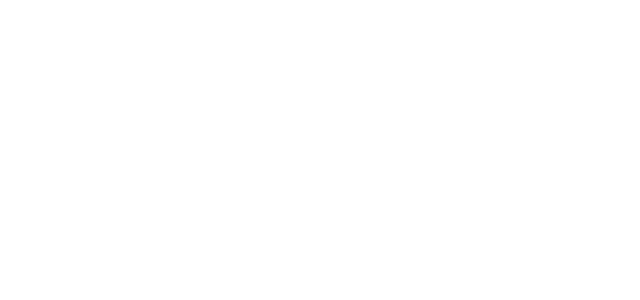
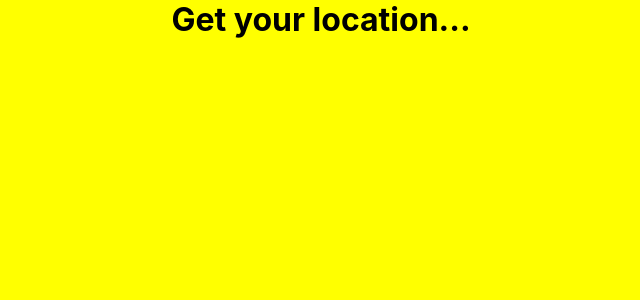
Before and after one commit to kpakula/react-nearest-earthquakes-app, a React (Create React App) app: page / in a window 1280 px wide. Shown: the top 300 px of the page, without its empty margins (319-959 px from the left). Built offline with nearby package versions, Linux system fonts and the light colour scheme.

Commit message:
Refactored main view and add some extra instructions with styles

```diff
--- a/src/App.css
+++ b/src/App.css
@@ -2,18 +2,15 @@
   text-align: center;
 }
 
-.App-logo {
-  height: 40vmin;
-  pointer-events: none;
+* {
+  margin: 0;
+  padding: 0;
+  box-sizing: border-box;
 }
 
-@media (prefers-reduced-motion: no-preference) {
-  .App-logo {
-    animation: App-logo-spin infinite 20s linear;
-  }
-}
 
-.App-header {
+
+/* .App-header {
   background-color: #282c34;
   min-height: 100vh;
   display: flex;
@@ -22,8 +19,8 @@
   justify-content: center;
   font-size: calc(10px + 2vmin);
   color: white;
-}
+} */
 
-.App-link {
+/* .App-link {
   color: #61dafb;
-}
+} */
--- a/src/App.js
+++ b/src/App.js
@@ -1,11 +1,13 @@
 import React from 'react';
 import { PositionDemo } from './components/Position/PositionDemo';
 import './App.css';
+import Main from './components/Main/Main';
 
 
 function App() {
   return (
     <div className="App">
+      <Main/>
       {/* <PositionDemo /> */}
     </div>
   );
--- /dev/null
+++ b/src/components/Main/Main.css
@@ -0,0 +1,4 @@
+.container {
+    background-color: yellow;
+    height: 100vh;
+}
--- /dev/null
+++ b/src/components/Main/Main.js
@@ -0,0 +1,23 @@
+import React, { Component } from 'react'
+import './Main.css';
+
+
+export default class Main extends Component {
+
+
+
+
+
+
+
+
+
+    // Main view
+    render() {
+        return (
+            <div className="container">
+                <h1>Get your location...</h1>
+            </div>
+        )
+    }
+}
```
